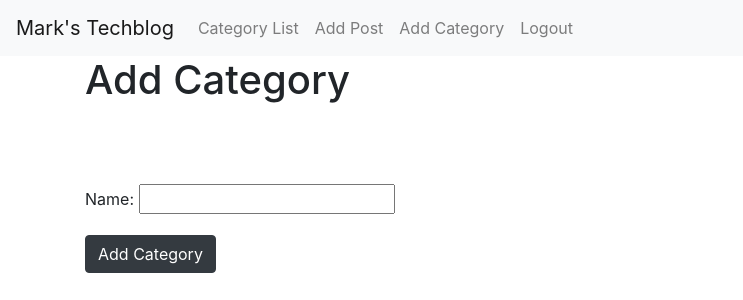
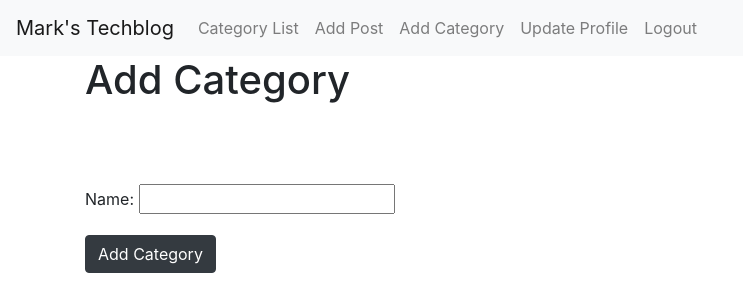
Before and after one commit to Code-Institute-Submissions/PP4-Techblog_Django, a Django app: page /add_category/ in a window 1280 px wide. Shown: the top 300 px of the page, without its empty margins (0-743 px from the left). Run offline with Django 4.2, Linux system fonts and the light colour scheme; a user stored in the database is signed in; some libraries are stand-ins or nearby versions.

Commit message:
Added UserUpdateView to Views.py

```diff
--- a/blog/templates/base.html
+++ b/blog/templates/base.html
@@ -55,6 +55,10 @@
             </li>
 
             <li class="nav-item">
+              <a class="nav-link" href="{% url 'update_profile' %}">Update Profile</a>
+            </li>
+
+            <li class="nav-item">
               <a class="nav-link" href="{% url 'logout' %}">Logout</a>
             </li>
 
--- a/subscribers/urls.py
+++ b/subscribers/urls.py
@@ -1,6 +1,7 @@
 from django.urls import path
-from .views import UserRegisterView
+from .views import UserRegisterView, UserUpdateView
 
 urlpatterns = [
    path('register/', UserRegisterView.as_view(), name='registration'),
+   path('update_profile/', UserUpdateView.as_view(), name='update_profile'),
 ]
--- a/subscribers/views.py
+++ b/subscribers/views.py
@@ -10,7 +10,10 @@ class UserRegisterView(generic.CreateView):
     template_name = 'registration/registration.html'
     success_url = reverse_lazy('login')
 
-class UserUpdateView(generic.CreateView):
+class UserUpdateView(generic.UpdateView):
     form_class = UserChangeForm
     template_name = 'registration/update_profile.html'
     success_url = reverse_lazy('home')
+
+    def get_object(self):
+        return self.request.user
```
Also changed, not shown: db.sqlite3.
